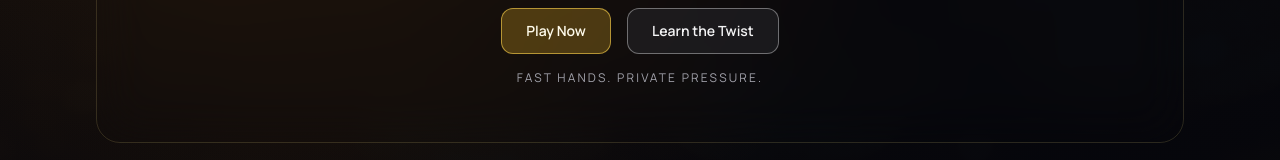
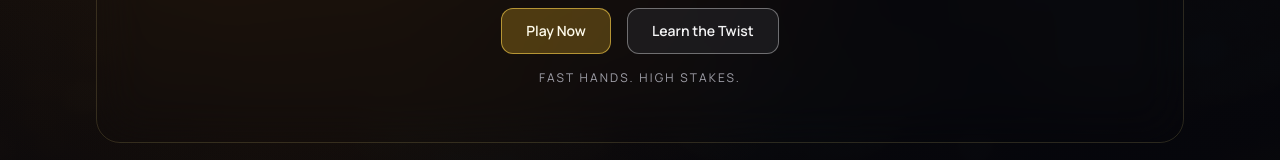
Before and after one commit to alexpiatek/PDH, a Next.js app in the folder apps/web/: page / in a window 1280 px wide. Shown: the part 365-525 px from the top of the page. Built offline with nearby package versions, Linux system fonts and the light colour scheme; no server answers; the database is empty.

Commit message:
chore(web): remove private pressure microcopy

```diff
--- a/apps/web/components/HeroSection.tsx
+++ b/apps/web/components/HeroSection.tsx
@@ -109,7 +109,7 @@ export default function HeroSection() {
             </a>
           </div>
           <div className="mt-4 text-xs uppercase tracking-[0.18em] text-zinc-400">
-            Fast hands. Private pressure.
+            Fast hands. High stakes.
           </div>
         </div>
       </div>
```
